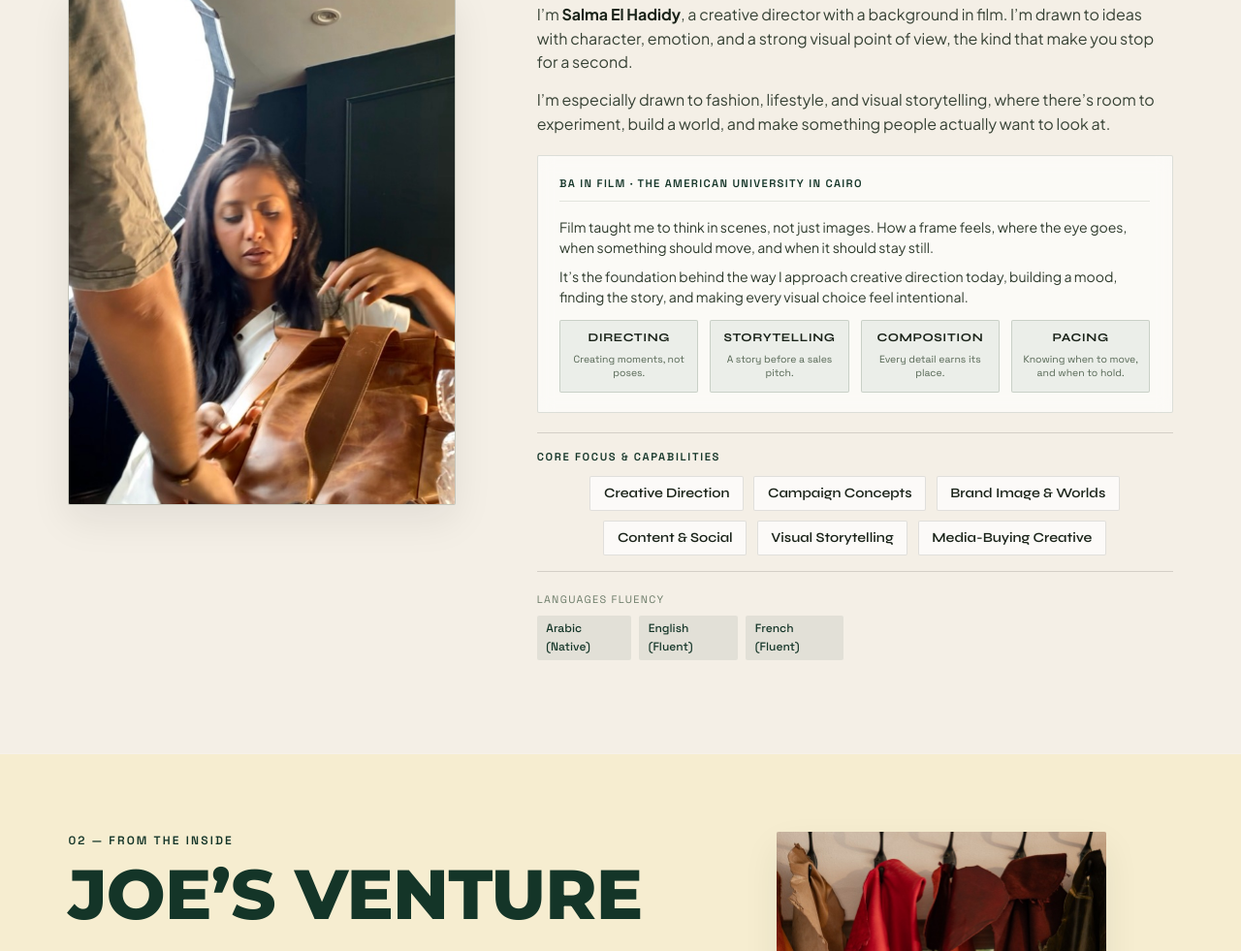
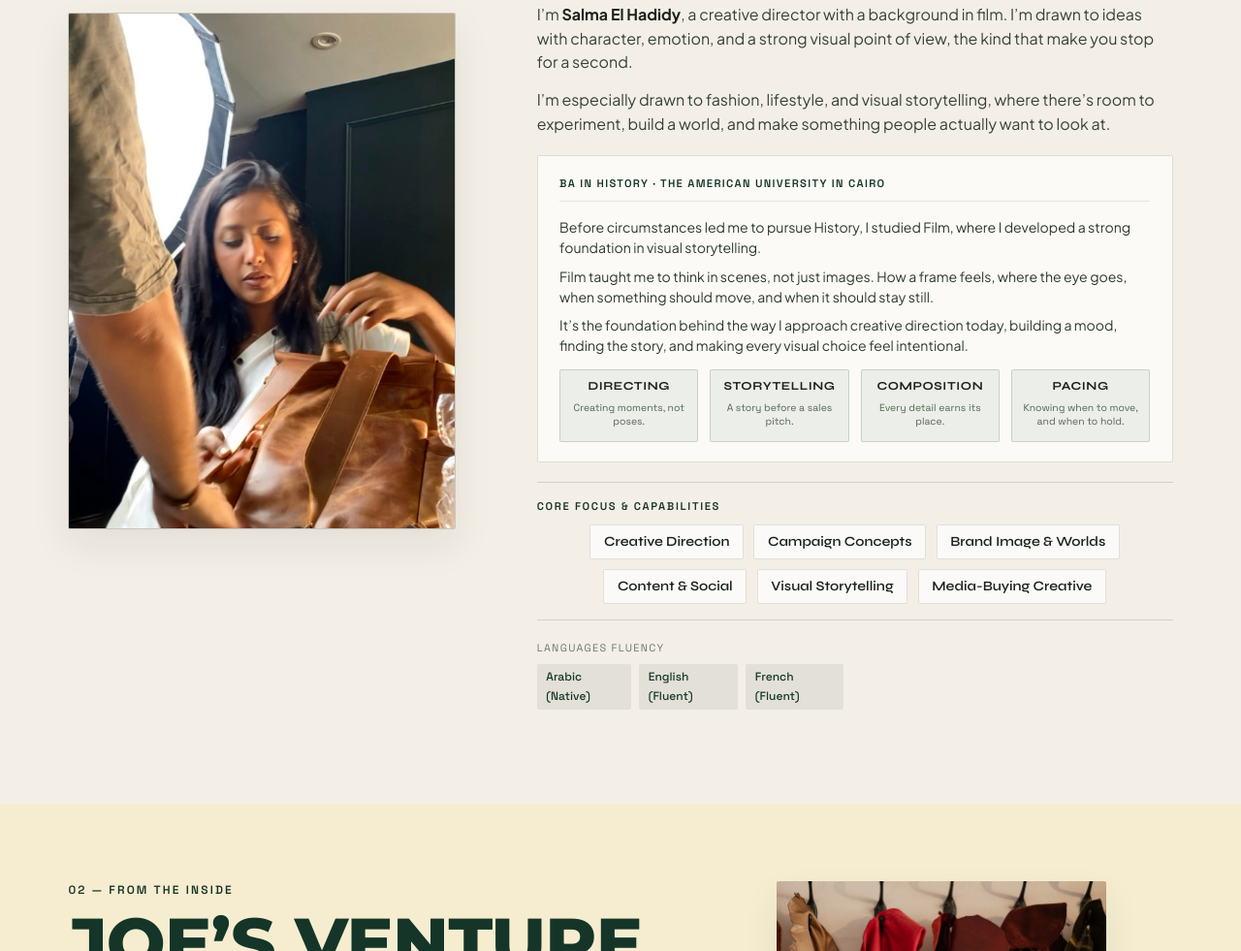
Before and after one commit to salmaelh-02/salma-portfolio, a website: page index.html in a window 1280 px wide. Shown: the part 1053-2034 px from the top of the page at 97% size. Drawn offline with Linux system fonts and the light colour scheme; animation ran at ten frames a second.

Commit message:
Update AUC foundation card with BA in History and film journey background

```diff
--- a/index.html
+++ b/index.html
@@ -246,9 +246,10 @@
             <!-- AUC Film Foundation Card -->
             <div class="direction-foundation-card">
               <div class="direction-foundation-header">
-                <span class="direction-foundation-label">BA IN FILM · THE AMERICAN UNIVERSITY IN CAIRO</span>
+                <span class="direction-foundation-label">BA IN HISTORY · THE AMERICAN UNIVERSITY IN CAIRO</span>
               </div>
               <div class="direction-foundation-text">
+                <p>Before circumstances led me to pursue History, I studied Film, where I developed a strong foundation in visual storytelling.</p>
                 <p>Film taught me to think in scenes, not just images. How a frame feels, where the eye goes, when something should move, and when it should stay still.</p>
                 <p>It’s the foundation behind the way I approach creative direction today, building a mood, finding the story, and making every visual choice feel intentional.</p>
               </div>
```
